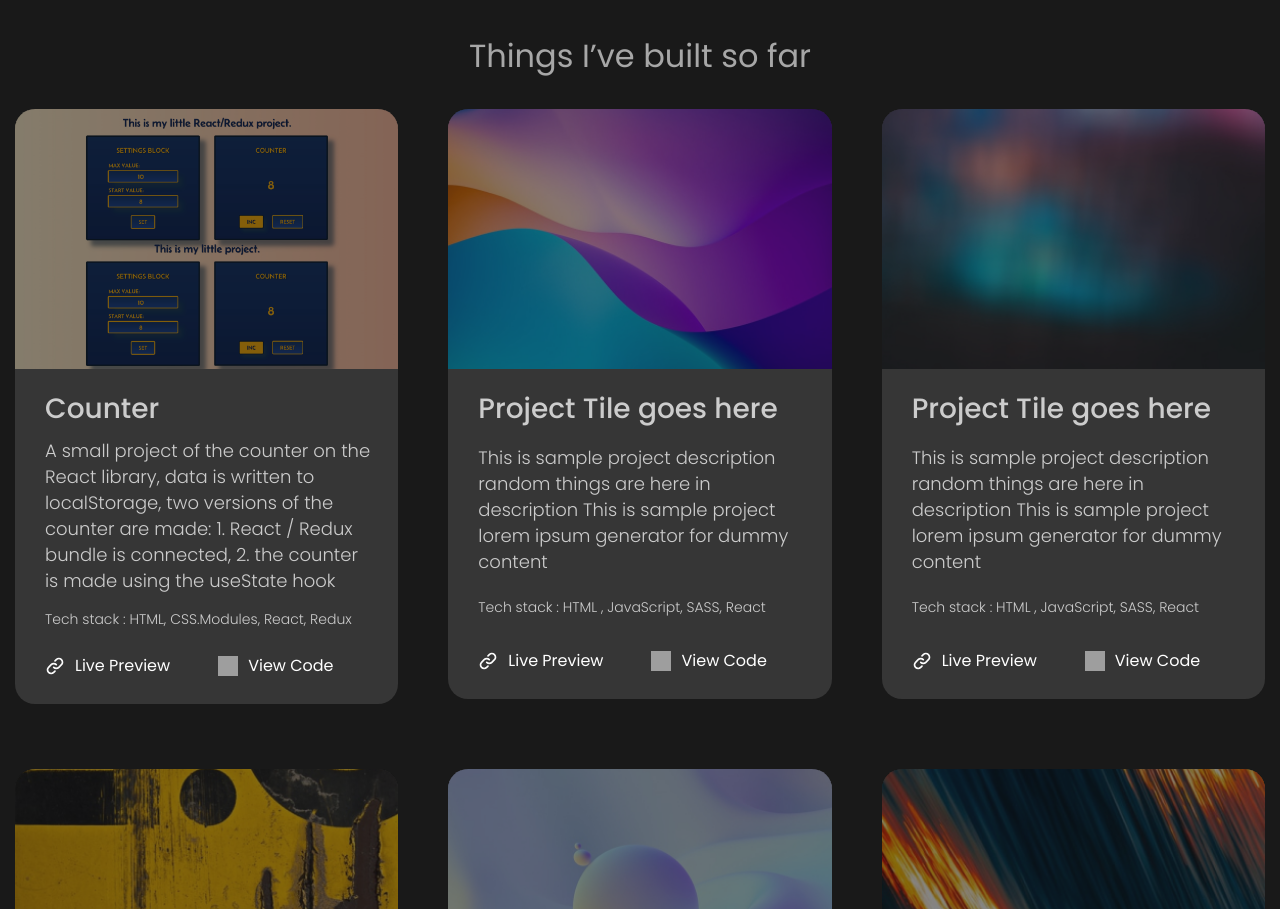
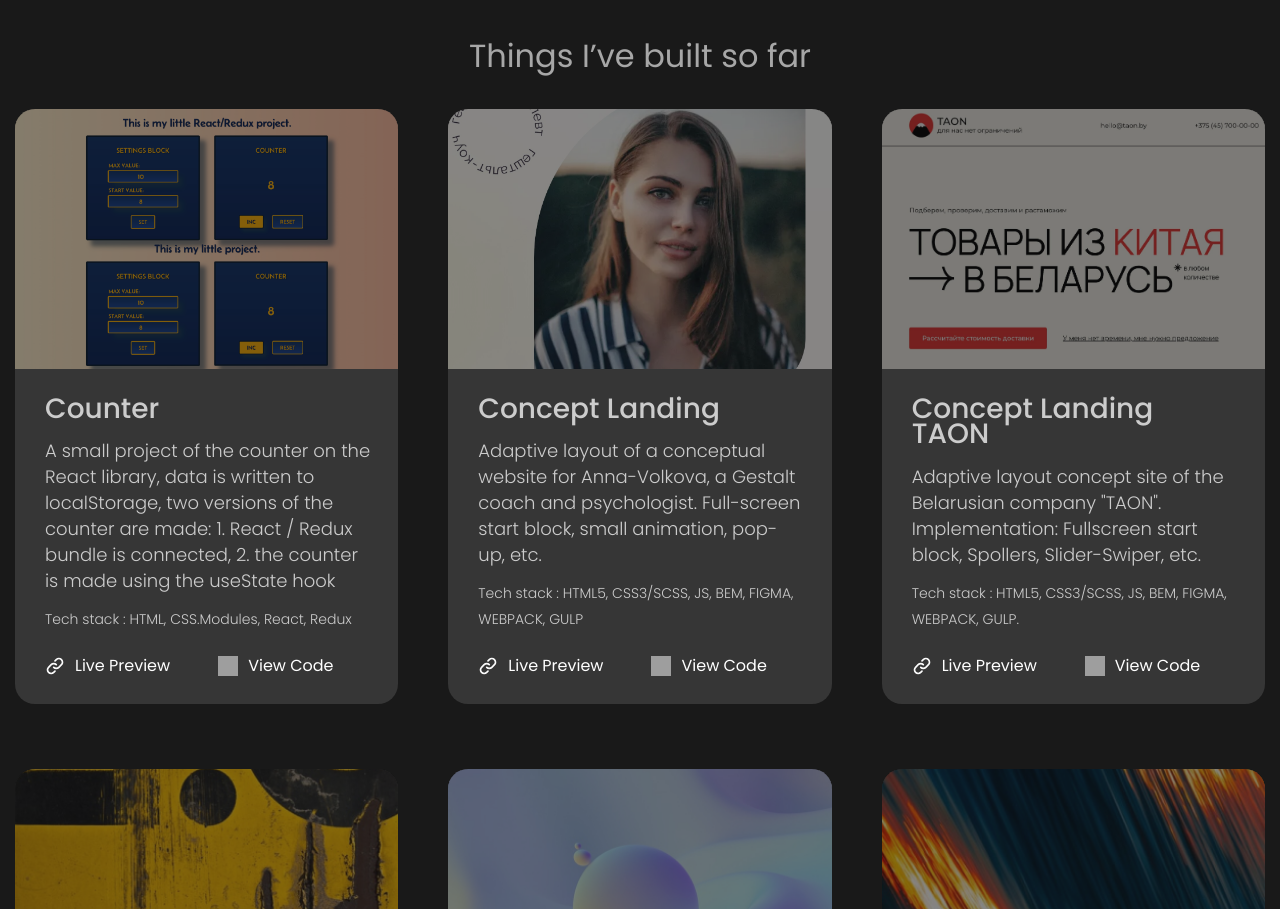
Before and after one commit to Zhenya1102/portfolio, a React (Create React App) app: page / in a window 1280 px wide. Shown: the part 2599-3508 px from the top of the page. Built offline with nearby package versions, Linux system fonts and the light colour scheme; grey boxes are pictures that could not be loaded.

Commit message:
Commit add contents to the block Project

```diff
--- a/src/main/project/Project.tsx
+++ b/src/main/project/Project.tsx
@@ -3,8 +3,8 @@ import style from './Project.module.css'
 import {BlockTitle} from '../componets/BlockTitle';
 import {Card} from '../componets/Card';
 import image1 from './img/counter.jpeg';
-import image2 from './img/02.jpg';
-import image3 from './img/03.jpg';
+import image2 from './img/landing_anna.jpg';
+import image3 from './img/landing_taon.jpg';
 import image4 from './img/04.jpg';
 import image5 from './img/05.jpg';
 import image6 from './img/06.jpg';
@@ -29,20 +29,20 @@ export const Project = (props:ProjectPropsType) => {
                     hrefCode={'https://github.com/Zhenya1102/counter'}
                 />
                 <Card
-                    title={'Project Tile goes here'}
+                    title={'Concept Landing'}
                     img={image2}
-                    text={'This is sample project description random things are here in description This is sample project lorem ipsum generator for dummy content'}
-                    info={'Tech stack : HTML , JavaScript, SASS, React'}
-                    href={''}
-                    hrefCode={''}
+                    text={'Adaptive layout of a conceptual website for Anna-Volkova, a Gestalt coach and psychologist. Full-screen start block, small animation, pop-up, etc.'}
+                    info={'Tech stack : HTML5, CSS3/SCSS, JS, BEM, FIGMA, WEBPACK, GULP'}
+                    href={'https://zhenya1102.github.io/Anna-Volkova/'}
+                    hrefCode={'https://github.com/Zhenya1102/Anna-Volkova'}
                 />
                 <Card
-                    title={'Project Tile goes here'}
+                    title={'Concept Landing TAON'}
                     img={image3}
-                    text={'This is sample project description random things are here in description This is sample project lorem ipsum generator for dummy content'}
-                    info={'Tech stack : HTML , JavaScript, SASS, React'}
-                    href={''}
-                    hrefCode={''}
+                    text={'Adaptive layout concept site of the Belarusian company "TAON". Implementation: Fullscreen start block, Spollers, Slider-Swiper, etc.'}
+                    info={'Tech stack : HTML5, CSS3/SCSS, JS, BEM, FIGMA, WEBPACK, GULP.'}
+                    href={'https://zhenya1102.github.io/TAON/'}
+                    hrefCode={'https://github.com/Zhenya1102/TAON'}
                 />
                 <Card
                     title={'Project Tile goes here'}
```
Also changed, not shown: src/main/project/img/landing_anna.jpg (added), src/main/project/img/landing_taon.jpg (added).
